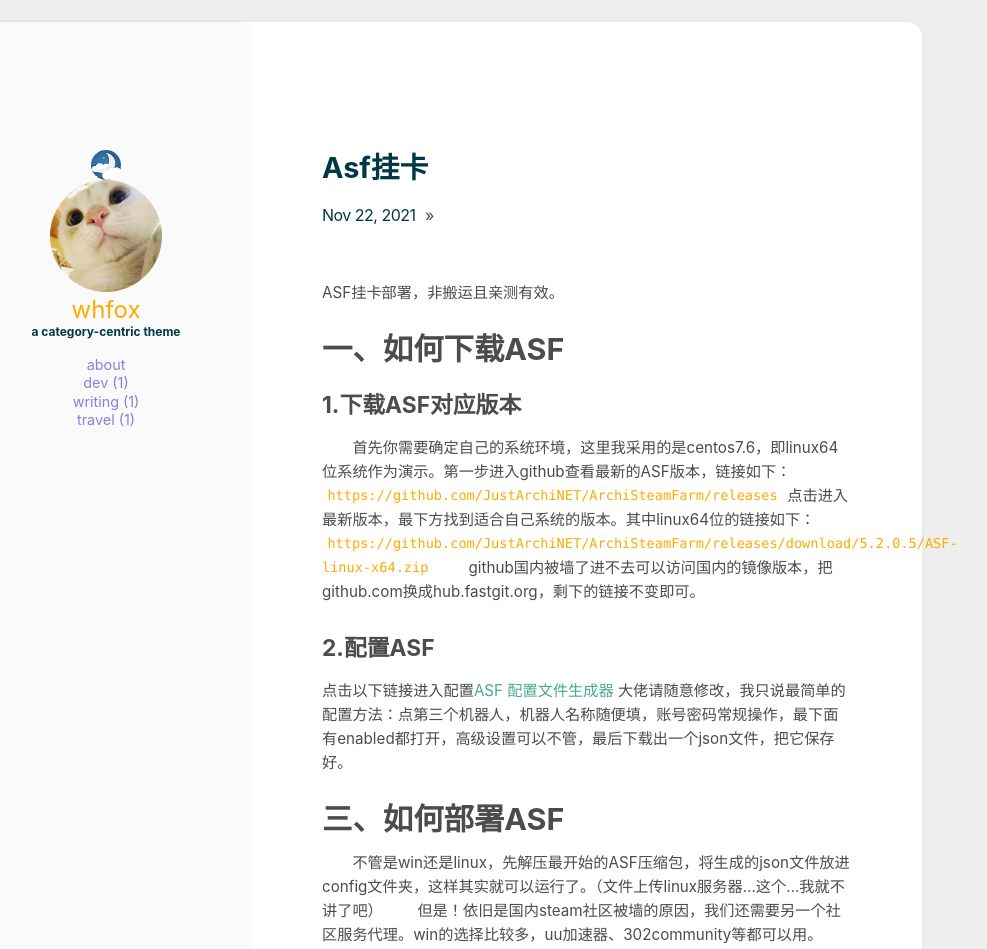
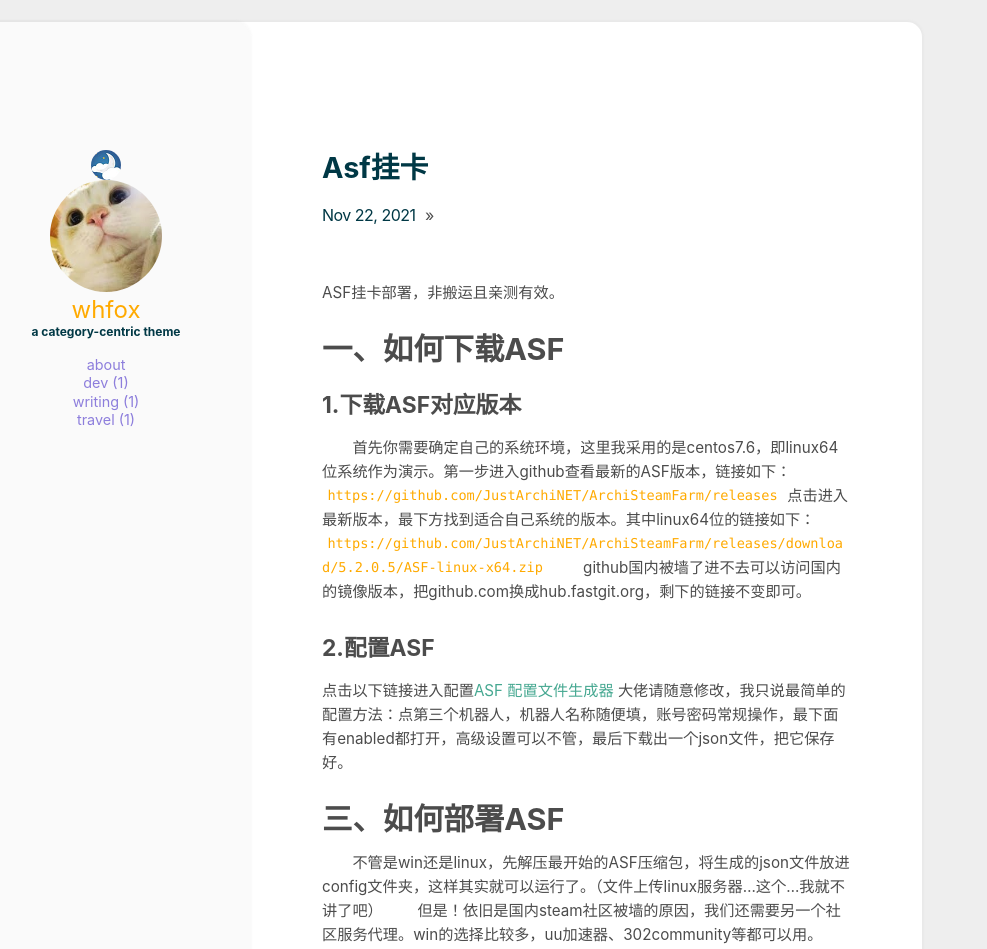
Before and after one commit to whfox/whfox.github.io, a Jekyll site: the page built from _posts/2021-11-22-ASF挂卡.md, in a window 1280 px wide. Shown: the top 949 px of the page, without its empty margins (198-1185 px from the left). Built offline with Jekyll 4.4.1, drawn with Linux system fonts in a browser that asks for light colours.

Commit message:
Add files via upload

```diff
--- a/assets/css/main.scss
+++ b/assets/css/main.scss
@@ -584,6 +584,7 @@
 
     a {
         color: var(--post_link);
+        word-break: break-word;
 
         &:hover,
         &:focus {
@@ -611,6 +612,7 @@
         border-radius: 5px;
         font-family: Consolas, Menlo, Monaco, Lucida Console, Liberation Mono, DejaVu Sans Mono, Bitstream Vera Sans Mono, Courier New, monospace, serif;
         font-size: .85rem;
+        word-break: break-word;
     }
 
     pre code {
```
